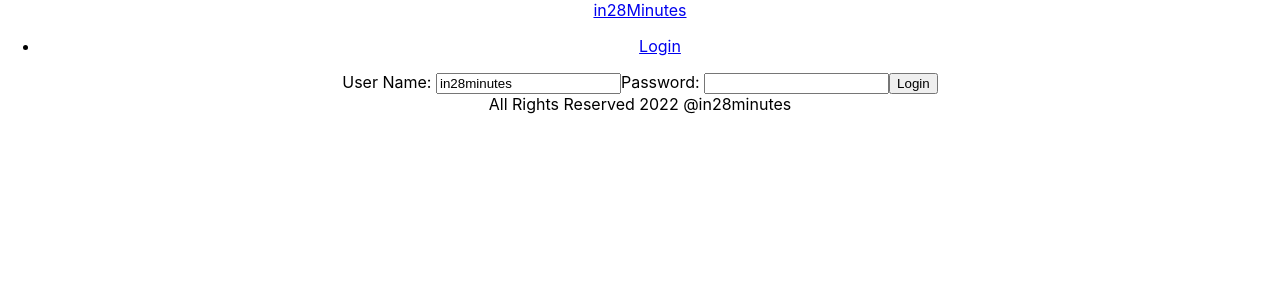
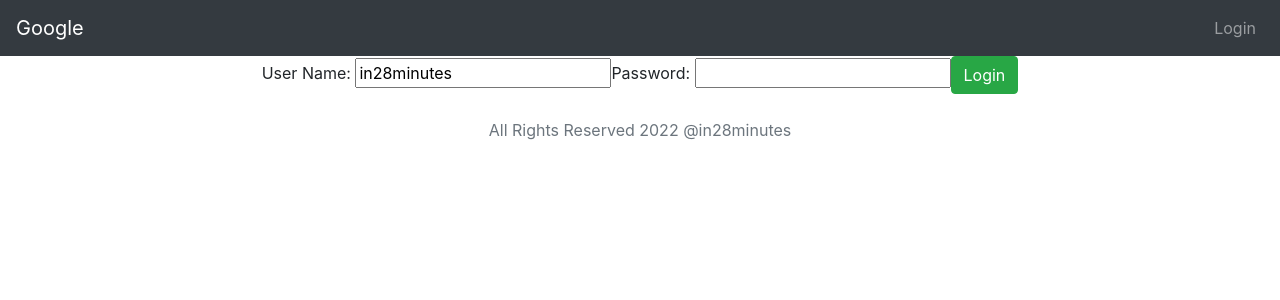
Before and after one commit to sarita480/todo-app-react, a React (Create React App) app: page / in a window 1280 px wide. Shown: the top 300 px of the page. Built offline with nearby package versions, Linux system fonts and the light colour scheme.

Commit message:
connection react with restful API

```diff
--- a/src/App.js
+++ b/src/App.js
@@ -1,6 +1,8 @@
 import logo from './logo.svg';
 import './App.css';
+import './bootstrap.css';
 import TodoApp from './components/todo';
+
 
 function App() {
   return (
--- /dev/null
+++ b/src/bootstrap.css
@@ -0,0 +1 @@
+@import url(https://unpkg.com/bootstrap@4.1.0/dist/css/bootstrap.min.css);
--- a/src/components/AuthenticatedRoute.jsx
+++ b/src/components/AuthenticatedRoute.jsx
@@ -7,6 +7,7 @@ class AuthenticatedRoute extends Component {
     if (AuthenticationService.isUserLoggedIn()) {
       return {...this.props.children}
     } else {
+      //redirect to ="/login" was previous version
       return <Navigate to="/login" />
     }
   }
--- a/src/components/AuthenticationService.js
+++ b/src/components/AuthenticationService.js
@@ -1,6 +1,7 @@
 class AuthenticationService {
 
-    registerSuccessfulLogin(username,password){
+    registerSuccessfulLogin(username,password)
+    {
         console.log('registerSuccessfulLogin')
         sessionStorage.setItem('authenticatedUser', username);
     }
--- /dev/null
+++ b/src/components/WelcomeComponent.jsx
@@ -0,0 +1,32 @@
+
+import React, {Component} from 'react'
+import {Link}  from 'react-router-dom'
+class WelcomeComponent extends Component
+{
+    constructor(props)
+    {
+        super(props)
+        this.retrieveWelcomeMessage = this.retrieveWelcomeMessage.bind(this)
+    }
+    render() {
+
+        return (
+          <>
+                <h1>Welcome!</h1>
+                <div className="container">
+                Welcome {this.props.params.name}. You can manage your todos <Link to="/todos">here</Link>.
+                </div>
+                <div className='container'>
+                Click here to get a customized welcome message.
+                <button onClick={this.retrieveWelcomeMessage} className="btn btn-primary">Get welcome message</button>
+                </div>
+            </>
+        )
+    }
+    retrieveWelcomeMessage()
+    {
+        console.log('retrieve clicked')
+
+    }
+}
+export default WelcomeComponent
--- a/src/components/todo.jsx
+++ b/src/components/todo.jsx
@@ -7,6 +7,8 @@ import withParams from './WithParams.jsx'
 
 import AuthenticationService from './AuthenticationService.js'
 import AuthenticatedRoute from './AuthenticatedRoute.jsx'
+import WelcomeComponent from './WelcomeComponent.jsx'
+
 
 class TodoApp extends Component {
     render() {
@@ -55,7 +57,7 @@ class HeaderComponent extends Component {
         return (
             <header>
                 <nav className="navbar navbar-expand-md navbar-dark bg-dark">
-                    <div><a href="http://www.in28minutes.com" className="navbar-brand">in28Minutes</a></div>
+                    <div><a href="http://www.google.com" className="navbar-brand">Google</a></div>
                     <ul className="navbar-nav">
                         {isUserLoggedIn && <li><Link className="nav-link" to="/welcome/in28minutes">Home</Link></li>}
                         {isUserLoggedIn && <li><Link className="nav-link" to="/todos">Todos</Link></li>}
@@ -100,7 +102,7 @@ class LoginComponent extends Component {
   }
 
   loginClicked() {
-    if(this.state.username==='in28minutes' && this.state.password==='dummy'){
+    if(this.state.username==='sarita' && this.state.password==='dummy'){
       AuthenticationService.registerSuccessfulLogin(this.state.username,this.state.password)
       this.props.navigate(`/welcome/${this.state.username}`)
         }
@@ -113,7 +115,7 @@ class LoginComponent extends Component {
 
     render() {
         return (
-          <div>
+          <div className='form-outline mb-4'>
               {this.state.hasLoginFailed && <div className="alert alert-warning">Invalid Credentials</div>}
                 {this.state.showSuccessMessage && <div>Login Sucessful</div>}
               <div className="TodoApp">
@@ -160,7 +162,7 @@ class ListTodosComponent extends Component {
         return (
             <div>
                  <h1>List Todos</h1>
-                 <div className="container">
+                 <div className='container'>
                     <table className="table">
                         <thead>
                             <tr>
@@ -188,18 +190,4 @@ class ListTodosComponent extends Component {
     }
 }
 
-class WelcomeComponent extends Component {
-    render() {
-
-        return (
-          <>
-                <h1>Welcome!</h1>
-                <div className="container">
-                Welcome {this.props.params.name}. You can manage your todos <Link to="/todos">here</Link>.
-                </div>
-            </>
-        )
-    }
-}
-
 export default TodoApp
```
